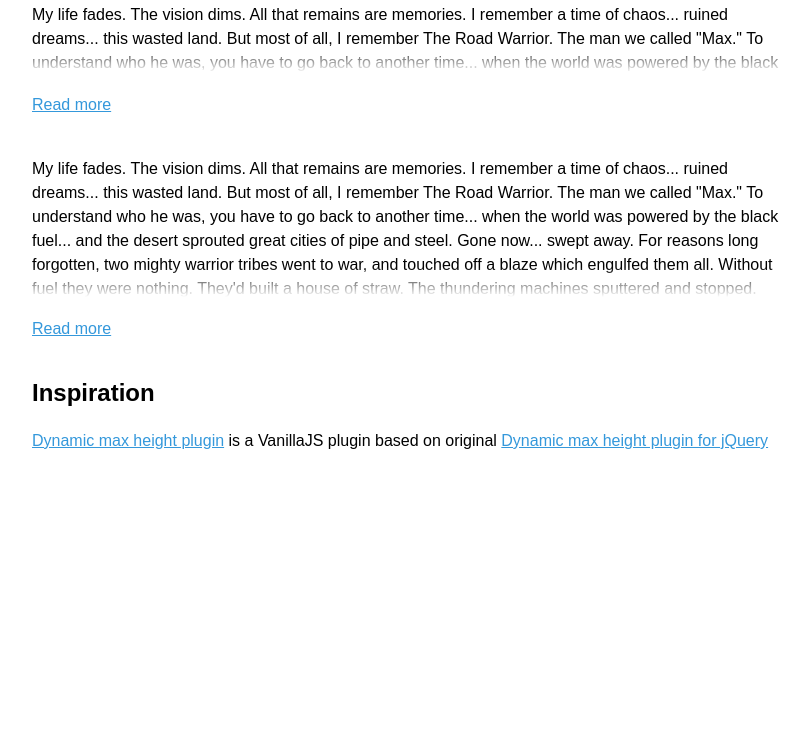
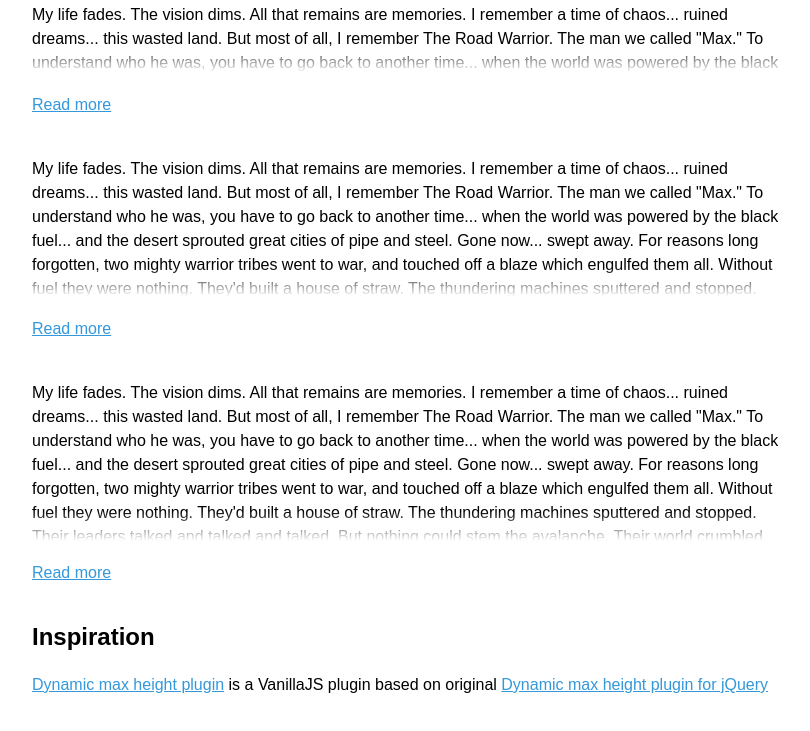
Before and after one commit to pinceladasdaweb/DynamicMaxHeight, a website: page example/index.html in a window 1280 px wide. Shown: the part 97-828 px from the top of the page, without its empty margins (228-1038 px from the left). Before the commit the page ends 800 px from the top, so only its background shows below. Drawn offline with Linux system fonts and the light colour scheme.

Commit message:
Update example

```diff
--- a/example/index.html
+++ b/example/index.html
@@ -22,6 +22,13 @@
             </div>
         </div>
 
+        <div class="dynamic-max-height" data-maxheight="160" data-button-more="Open" data-button-less="Close">
+            <div class="dynamic-wrap">
+                <p>My life fades. The vision dims. All that remains are memories. I remember a time of chaos... ruined dreams... this wasted land. But most of all, I remember The Road Warrior. The man we called "Max." To understand who he was, you have to go back to another time... when the world was powered by the black fuel... and the desert sprouted great cities of pipe and steel. Gone now... swept away. For reasons long forgotten, two mighty warrior tribes went to war, and touched off a blaze which engulfed them all. Without fuel they were nothing. They'd built a house of straw. The thundering machines sputtered and stopped. Their leaders talked and talked and talked. But nothing could stem the avalanche. Their world crumbled. The cities exploded. A whirlwind of looting, a firestorm of fear. Men began to feed on men. On the roads it was a white line nightmare. Only those mobile enough to scavenge, brutal enough to pillage would survive. The gangs took over the highways, ready to wage war for a tank of juice. And in this maelstrom of decay, ordinary men were battered and smashed... men like Max... the warrior Max. In the roar of an engine, he lost everything... and became a shell of a man... a burnt-out, desolate man, a man haunted by the demons of his past, a man who wandered out into the wasteland. And it was here, in this blighted place, that he learned to live again.</p>
+                <p>My life fades. The vision dims. All that remains are memories. I remember a time of chaos... ruined dreams... this wasted land. But most of all, I remember The Road Warrior. The man we called "Max." To understand who he was, you have to go back to another time... when the world was powered by the black fuel... and the desert sprouted great cities of pipe and steel. Gone now... swept away. For reasons long forgotten, two mighty warrior tribes went to war, and touched off a blaze which engulfed them all. Without fuel they were nothing. They'd built a house of straw. The thundering machines sputtered and stopped. Their leaders talked and talked and talked. But nothing could stem the avalanche. Their world crumbled. The cities exploded. A whirlwind of looting, a firestorm of fear. Men began to feed on men. On the roads it was a white line nightmare. Only those mobile enough to scavenge, brutal enough to pillage would survive. The gangs took over the highways, ready to wage war for a tank of juice. And in this maelstrom of decay, ordinary men were battered and smashed... men like Max... the warrior Max. In the roar of an engine, he lost everything... and became a shell of a man... a burnt-out, desolate man, a man haunted by the demons of his past, a man who wandered out into the wasteland. And it was here, in this blighted place, that he learned to live again.</p>
+            </div>
+        </div>
+
         <h2>Inspiration</h2>
 
         <p><a href="https://github.com/pinceladasdaweb/DynamicMaxHeight" title="Dynamic max height plugin">Dynamic max height plugin</a> is a VanillaJS plugin based on original <a href="https://github.com/JoanClaret/jquery-dynamic-max-height" title="Dynamic max height plugin for jQuery">Dynamic max height plugin for jQuery</a></p>
```
